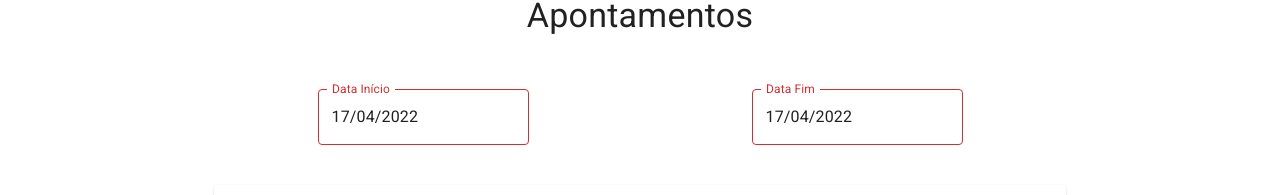
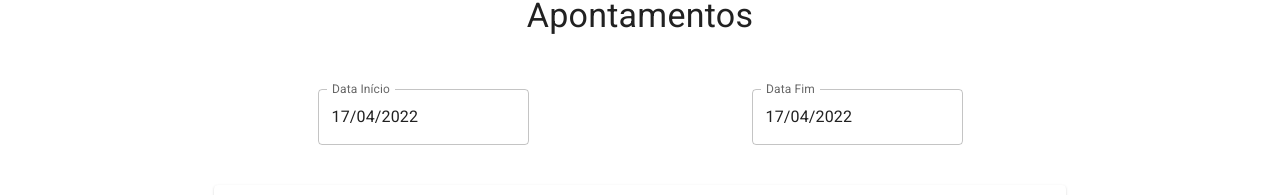
Before and after one commit to LuizeraDev/bate-ponto, a React (Create React App) app: page /appointments in a window 1280 px wide. Shown: the part 150-345 px from the top of the page. Built offline with nearby package versions, Linux system fonts and the light colour scheme; no server answers; sample sign-in values are in the browser's storage.

Commit message:
fix: date pickers

```diff
--- a/package.json
+++ b/package.json
@@ -13,7 +13,7 @@
     "@testing-library/react": "^12.1.4",
     "@testing-library/user-event": "^13.5.0",
     "axios": "^0.26.1",
-    "date-fns": "^2.28.0",
+    "date-fns": "^2.29.2",
     "file-saver": "^2.0.5",
     "jose": "^4.6.0",
     "moment": "^2.29.2",
--- a/src/pages/Appointments.jsx
+++ b/src/pages/Appointments.jsx
@@ -69,10 +69,12 @@ function Appointments() {
                 alignItems: "center",
               }}
             >
-              <LocalizationProvider dateAdapter={AdapterDateFns} locale={ptBR}>
+              <LocalizationProvider
+                dateAdapter={AdapterDateFns}
+                adapterLocale={ptBR}
+              >
                 <DatePicker
-                  minDate
-                  maxDate
+                  maxDate={moment()}
                   label="Data Início"
                   value={dateStart}
                   onChange={(newDateStart) => {
@@ -94,10 +96,12 @@ function Appointments() {
                 alignItems: "center",
               }}
             >
-              <LocalizationProvider dateAdapter={AdapterDateFns} locale={ptBR}>
+              <LocalizationProvider
+                dateAdapter={AdapterDateFns}
+                adapterLocale={ptBR}
+              >
                 <DatePicker
-                  minDate
-                  maxDate
+                  maxDate={moment()}
                   label="Data Fim"
                   value={dateEnd}
                   onChange={(newDateEnd) => {
```
Also changed, not shown: 1 other file (tests, documents, lock files or other folders).
